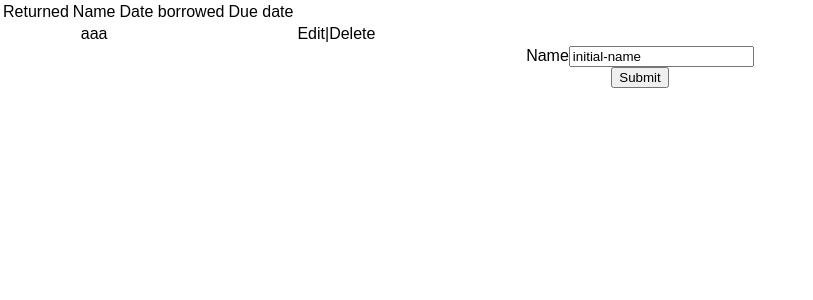
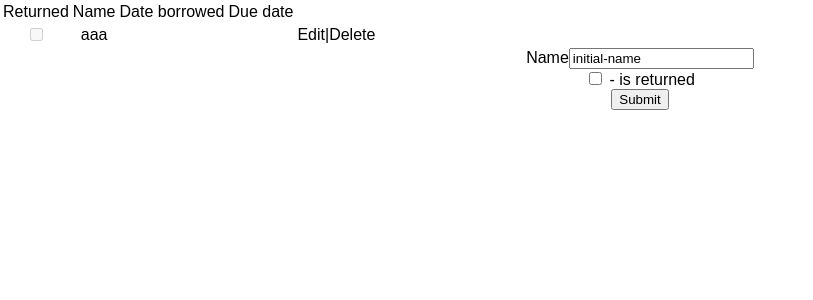
Before and after one commit to kranux/playing-with-react, a React (Create React App) app: page / in a window 1280 px wide. Shown: the top 300 px of the page, without its empty margins (0-813 px from the left). Built offline with nearby package versions, Linux system fonts and the light colour scheme.

Commit message:
Added isReturned boolean field in create / update form and list;

```diff
--- a/src/App.js
+++ b/src/App.js
@@ -13,12 +13,14 @@ class App extends Component {
 
     this.state = {
       form: {
-        name: 'initial-name'
+        isReturned: false,
+        name: 'initial-name',
       },
       debts: [
         {
           id: uuid(),
-          name:'aaa'
+          isReturned: false,
+          name:'aaa',
         }
       ],
       delete: undefined
@@ -46,8 +48,9 @@ class App extends Component {
       ...this.state,
       debts: [...debts],
       form: {
+        id: undefined,
+        isReturned: false,
         name: '',
-        id: undefined
       }
     });
   }
--- a/src/debt-form/debt-form.jsx
+++ b/src/debt-form/debt-form.jsx
@@ -13,12 +13,12 @@ export default class DebtForm extends React.Component {
 
   handleSubmit(event) {
     this.props.elementUpdated(this.state);
-
     event.preventDefault();
   }
 
   handleChange(event) {
-    this.setState({[event.target.name]: event.target.value});
+    const parsedValue = event.target.type === 'checkbox' ? Boolean(event.target.checked) : event.target.value;
+    this.setState({[event.target.name]: parsedValue});
   }
 
   componentWillReceiveProps(nextProps) {
@@ -39,6 +39,17 @@ export default class DebtForm extends React.Component {
           />
         </div>
         <div>
+          <label htmlFor="isReturnedInput">
+            <input
+              checked={this.state.isReturned}
+              id="isReturnedInput"
+              name="isReturned"
+              onChange={this.handleChange}
+              type="checkbox"
+            /> - is returned
+          </label>
+        </div>
+        <div>
           <input
             type="submit"
             value="Submit"
--- a/src/list-of-debts/list-of-debts.jsx
+++ b/src/list-of-debts/list-of-debts.jsx
@@ -16,7 +16,13 @@ export default class ListOfDebts extends React.Component {
         <tbody>
           {this.props.value.map(item =>
             <tr key={item.id}>
-              <td>{item.isReturned}</td>
+              <td>
+                <input
+                  checked={item.isReturned}
+                  disabled="disabled"
+                  type="checkbox"
+                />
+              </td>
               <td>{item.name}</td>
               <td>{item.dateBorrowed}</td>
               <td>{item.dueDate}</td>
```
